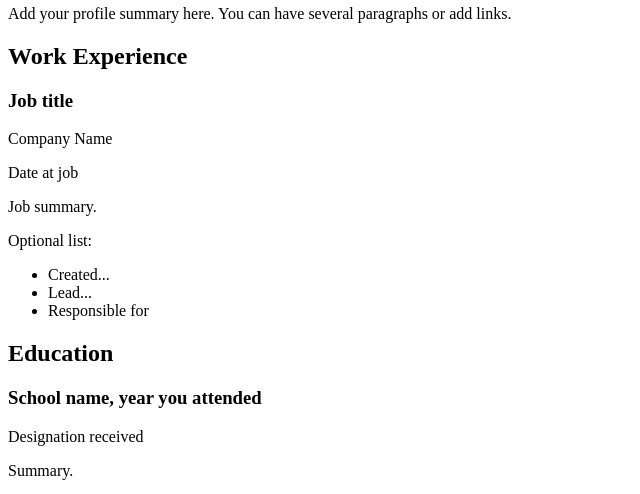
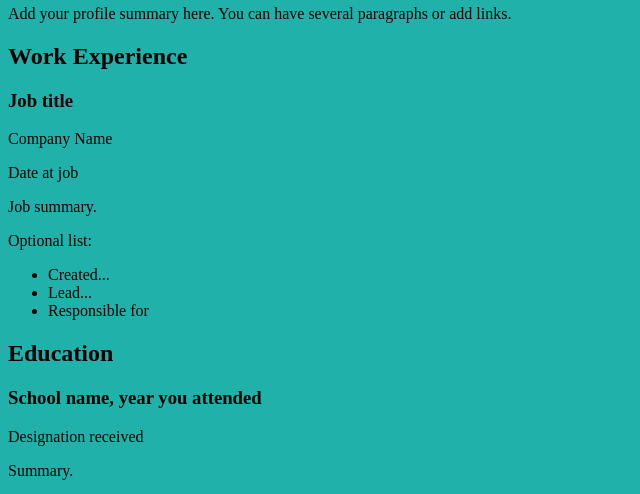
Before and after one commit to davidferrara/css-resume-project, a plain HTML site: page index.html in a window 1280 px wide. Shown: the part 148-642 px from the top of the page, without its empty margins (0-640 px from the left). Drawn offline with Linux system fonts and the light colour scheme.

Commit message:
Added and linked the main CSS file to be used.

```diff
--- a/index.html
+++ b/index.html
@@ -1,10 +1,13 @@
 <!DOCTYPE html>
 <html lang="en">
+
 <head>
     <meta charset="UTF-8">
     <meta name="viewport" content="width=device-width, initial-scale=1.0">
     <title>Your Name | Resume</title>
+    <link rel="stylesheet" href="styles.css">
 </head>
+
 <body>
     <!-- // Intro -->
     <header>
@@ -69,4 +72,5 @@
         <p>Copyright 2017 by Your Name</p>
     </footer>
 </body>
+
 </html>
--- /dev/null
+++ b/styles.css
@@ -0,0 +1,3 @@
+body {
+    background: lightseagreen;
+}
```
